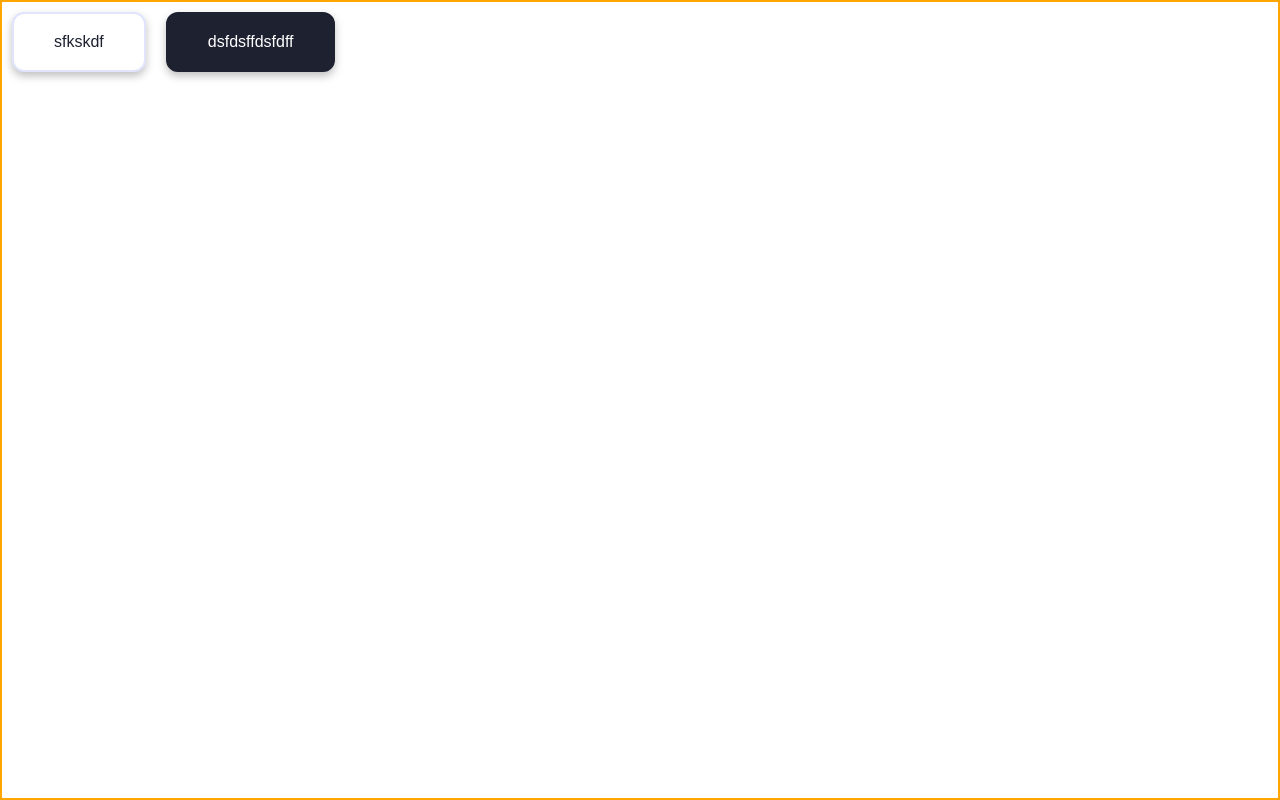
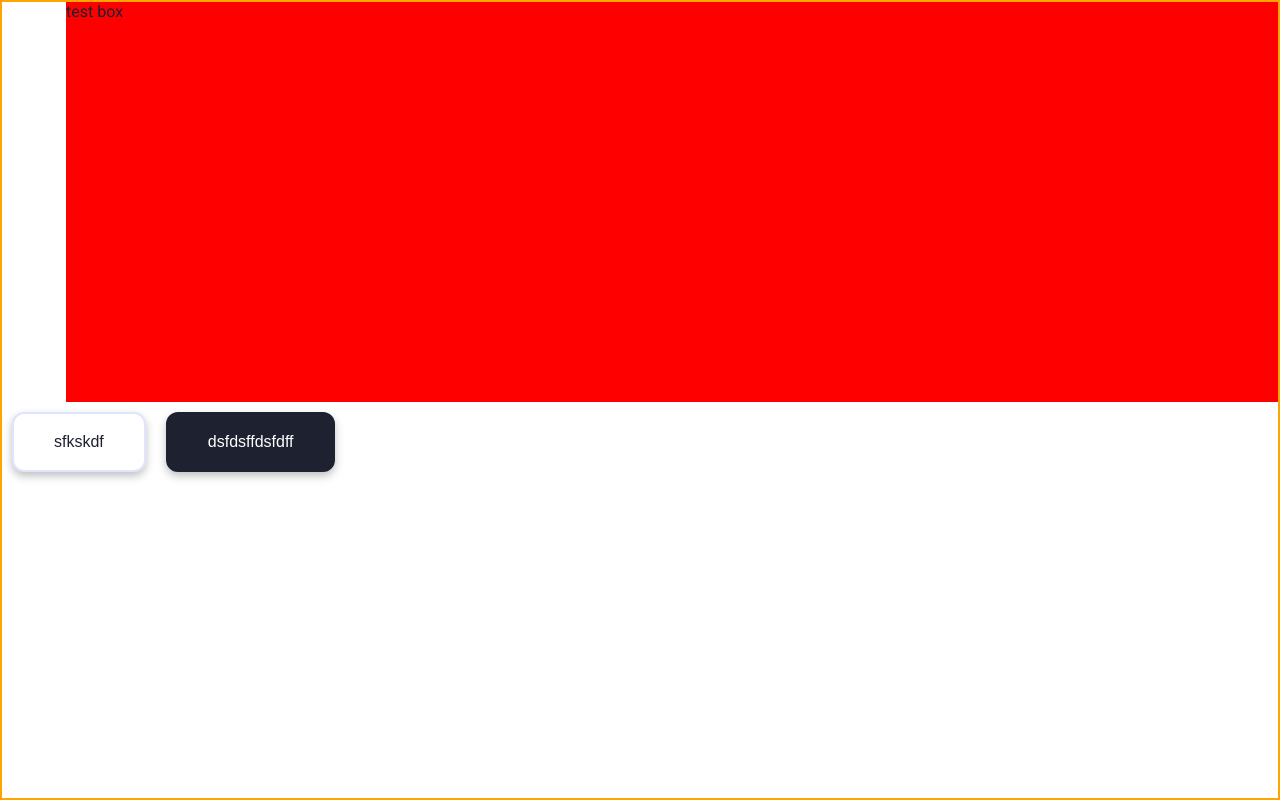
Before and after one commit to F-Agata/finsweet, a Next.js app: page / in a window 1280 px wide. Built offline with nearby package versions, Linux system fonts and the light colour scheme.

Commit message:
styled-system WiP

```diff
--- a/components/Box.js
+++ b/components/Box.js
@@ -1,9 +1,10 @@
 import styled from 'styled-components';
-import { color, space } from 'styled-system';
+import { color, space, layout } from 'styled-system';
 
 const Box = styled.div`
   ${color};
   ${space};
+  ${layout};
 `
 
 export default Box
--- a/components/navigation/Navigation.js
+++ b/components/navigation/Navigation.js
@@ -9,11 +9,10 @@ const Navigation = () => {
 
 
     return (
-        <Box maxWidth={1440} width={'100%'} minHeight={512} bg={'blue'} >
-
-
+        <Box display="flex" width="100%" height={{_: '200px', tablet: '400px'}} bg={{_: 'blue', tablet: 'red'}} mx={{_: 'xl', tablet: '2mg'}} >
+          test box
         </Box>
     );
-}
+};
 
 export default Navigation;
--- /dev/null
+++ b/styles/theme/breakpoints.js
@@ -0,0 +1,23 @@
+const breakpoints = [
+  '320px',
+  '360px',
+  '420px',
+  '568px',
+  '768px',
+  '1024px',
+  '1140px',
+  '1366px',
+  '1680px',
+];
+
+breakpoints.mobile = breakpoints[0];
+breakpoints.mobileM = breakpoints[1];
+breakpoints.mobileXM = breakpoints[2];
+breakpoints.mobileL = breakpoints[3];
+breakpoints.tablet = breakpoints[4];
+breakpoints.tabletL = breakpoints[5];
+breakpoints.laptopS = breakpoints[6];
+breakpoints.laptop = breakpoints[7];
+breakpoints.desktop = breakpoints[8];
+
+export default breakpoints;
--- /dev/null
+++ b/styles/theme/space.js
@@ -0,0 +1,19 @@
+const space = {
+  '3xs': '2px',
+  '2xs': '4px',
+  'xs': '8px',
+  'sm': '12px',
+  'md': '16px',
+  'lo': '20px',
+  'lg': '24px',
+  'xl': '32px',
+  '2xl': '40px',
+  '3xl': '48px',
+  'mg': '56px',
+  '2mg': '64px',
+  '3mg': '96px',
+  'gg': '128px',
+  '2gg': '160px',
+};
+
+export default space;
```
Also changed, not shown: styles/theme.js (+6 -3 lines).
